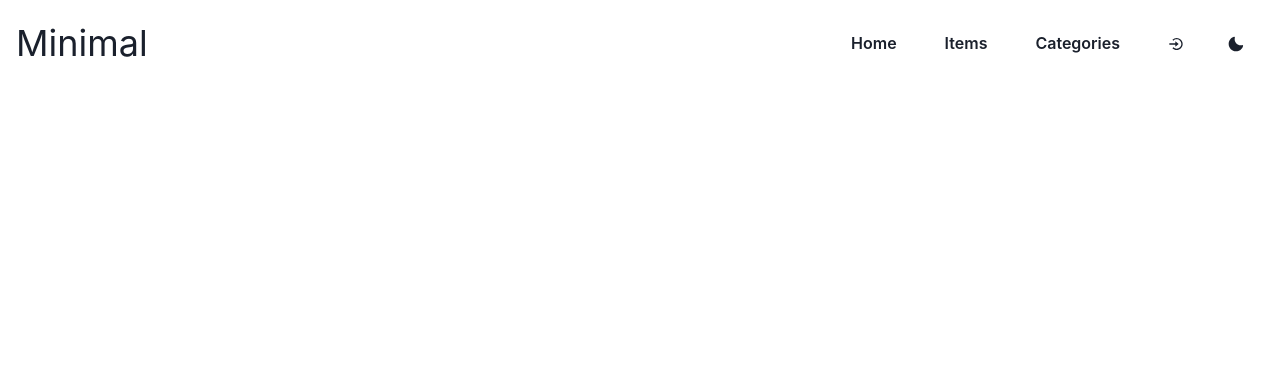
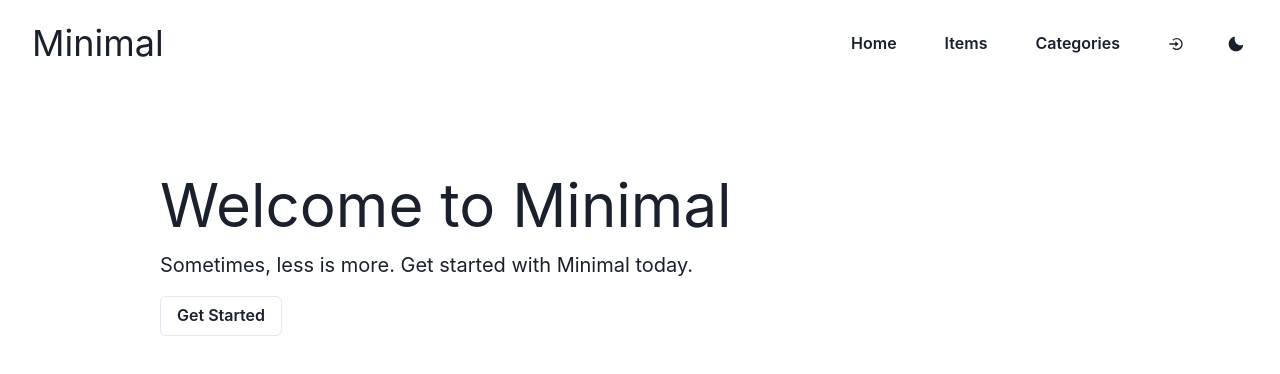
Before and after one commit to seancrossettie/Minimal.ui, a React (Create React App) app: page / in a window 1280 px wide. Shown: the top 374 px of the page. Built offline with nearby package versions, Linux system fonts and the light colour scheme; no server answers.

Commit message:
added homepage

```diff
--- a/package.json
+++ b/package.json
@@ -7,6 +7,8 @@
     "@chakra-ui/react": "^1.7.3",
     "@emotion/react": "^11.7.1",
     "@emotion/styled": "^11.6.0",
+    "@fontsource/open-sans": "^4.5.2",
+    "@fontsource/pattaya": "^4.5.0",
     "@testing-library/jest-dom": "^5.16.1",
     "@testing-library/react": "^12.1.2",
     "@testing-library/user-event": "^13.5.0",
--- a/src/components/App/App.js
+++ b/src/components/App/App.js
@@ -4,7 +4,7 @@ import firebase from "firebase/compat/app";
 import "firebase/compat/auth";
 import { getUserByFirebaseKey } from "../../helpers/data/userData";
 import Router from "../../helpers/Router";
-import { NavBar } from '../NavBar/NavBar';
+import NavBar from '../NavBar/NavBar';
 
 function App() {
   const [user, setUser] = useState(null);
@@ -23,10 +23,10 @@ function App() {
   }, []);
 
   return (
-    <>
+    <div className="App">
       <NavBar user={user} setUser={setUser} photoURL={photoURL} />
       <Router user={user} setUser={setUser} photoURL={photoURL} />
-    </>
+    </div>
   );
 }
 
--- a/src/components/NavBar/NavBar.js
+++ b/src/components/NavBar/NavBar.js
@@ -1,19 +1,20 @@
 import { CloseIcon, HamburgerIcon, MoonIcon, SunIcon } from "@chakra-ui/icons";
-import { Button, Flex, IconButton, Image, Text, useColorMode } from "@chakra-ui/react";
+import { Button, Flex, IconButton, Image, LightMode, Text, useColorMode, useColorModeValue } from "@chakra-ui/react";
 import { BiLogInCircle, BiLogOutCircle } from "react-icons/bi";
 import { useNavigate } from "react-router-dom";
 import React, { useState } from "react";
 import { signInUser, signOutUser } from "../../helpers/auth";
 
-export const NavBar = ({ user, setUser, photoURL }) => {
+const NavBar = ({ user, setUser, photoURL }) => {
     const navigate = useNavigate();
     const { colorMode, toggleColorMode } = useColorMode();
     const isDark = colorMode === "dark";
     const [display, setDisplay] = useState('none');
+    const bg = useColorModeValue("white", "gray.800");
 
     return (
         <Flex>
-            <Flex pos="fixed" top="1rem" left="1rem" alignSelf="center">
+            <Flex pos="fixed" top="1rem" left="2rem" alignSelf="center">
                 <Text alignSelf="center" fontSize="4xl">Minimal</Text>
             </Flex>
             <Flex pos="fixed" top="1rem" right="1rem" align="center">
@@ -24,7 +25,7 @@ export const NavBar = ({ user, setUser, photoURL }) => {
                     { user
                         ? <>
                             <IconButton variant="ghost" m={2} outline onClick={() => signOutUser()}><BiLogOutCircle /></IconButton>
-                            <IconButton m={2} alignSelf="center" variant="ghost" borderRadius="full" onClick={() => navigate('/items')}>
+                            <IconButton m={2} alignSelf="center" variant="ghost" borderRadius="full" onClick={() => navigate('/profile')}>
                                 <Image src={photoURL} borderRadius="full" boxSize="30px" alt={photoURL} />
                             </IconButton>
                           </>
@@ -47,11 +48,12 @@ export const NavBar = ({ user, setUser, photoURL }) => {
                     }
                 </IconButton>
             </Flex>
+            <LightMode>
                 <Flex
                     width="100vh"
                     height="100vh"
                     zIndex={20}
-                bgColor="gray.500"
+                    bgColor={bg}
                     top="0"
                     left="0"
                     overflowY="auto"
@@ -78,6 +80,9 @@ export const NavBar = ({ user, setUser, photoURL }) => {
                         }
                     </Flex>
                 </Flex>
+            </LightMode>
         </Flex>
     );
 };
+
+export default NavBar;
--- a/src/helpers/Router.js
+++ b/src/helpers/Router.js
@@ -3,13 +3,15 @@ import { Route, Routes } from "react-router-dom";
 import CategoriesPage from "../views/CategoriesPage";
 import HomePage from "../views/HomePage";
 import ItemsPage from "../views/ItemsPage";
+import ProfilePage from "../views/ProfilePage";
 
-function Router({ user, setUser }) {
+function Router({ user, setUser, phoroURL }) {
     return (
         <Routes>
             <Route path="/" element={<HomePage user={user} setUser={setUser} />} />
             <Route path="/items" element={<ItemsPage user={user} setUser={setUser} />} />
             <Route path="/categories" element={<CategoriesPage user={user} setUser={setUser} />} />
+            <Route path="/profile" element={<ProfilePage user={user} setUser={setUser} />} />
         </Routes>
     );
 };
--- a/src/index.js
+++ b/src/index.js
@@ -2,6 +2,7 @@ import React from "react";
 import ReactDOM from "react-dom";
 import firebase from "firebase/compat/app";
 import "firebase/compat/auth";
+import "./styles/index.css"
 import firebaseConfig from "./helpers/apiKeys";
 import { BrowserRouter } from "react-router-dom";
 import App from "./components/App/App.js";
--- a/src/views/HomePage.js
+++ b/src/views/HomePage.js
@@ -1,9 +1,13 @@
+import { Button, Flex, Text } from "@chakra-ui/react";
 import React from "react";
 
 const HomePage = ({ user, setUser }) => {
     return (
-        <>
-        </>
+        <Flex flexDir="column" algin="center" justifyContent="flex-start" marginTop={["6rem","10rem"]} marginLeft={["2rem","10rem"]}>
+            <Text fontSize={"6xl"}>Welcome to Minimal</Text>
+            <Text fontSize="xl">Sometimes, less is more. Get started with Minimal today.</Text>
+            <Button variant="outline" alignSelf="flex-start" marginTop={"1rem"}>Get Started</Button>
+        </Flex>
     );
 };
 
--- /dev/null
+++ b/src/views/ProfilePage.js
@@ -0,0 +1,10 @@
+import React from 'react';
+
+const ProfilePage = () => {
+    return (
+        <>
+        </>
+    );
+};
+
+export default ProfilePage
```
Also changed, not shown: src/styles/ChakraTheme.js (added, +10 -0 lines), src/styles/index.css (added), 1 other file (tests, documents, lock files or other folders). Lines whose indentation alone changed are shown as unchanged.
